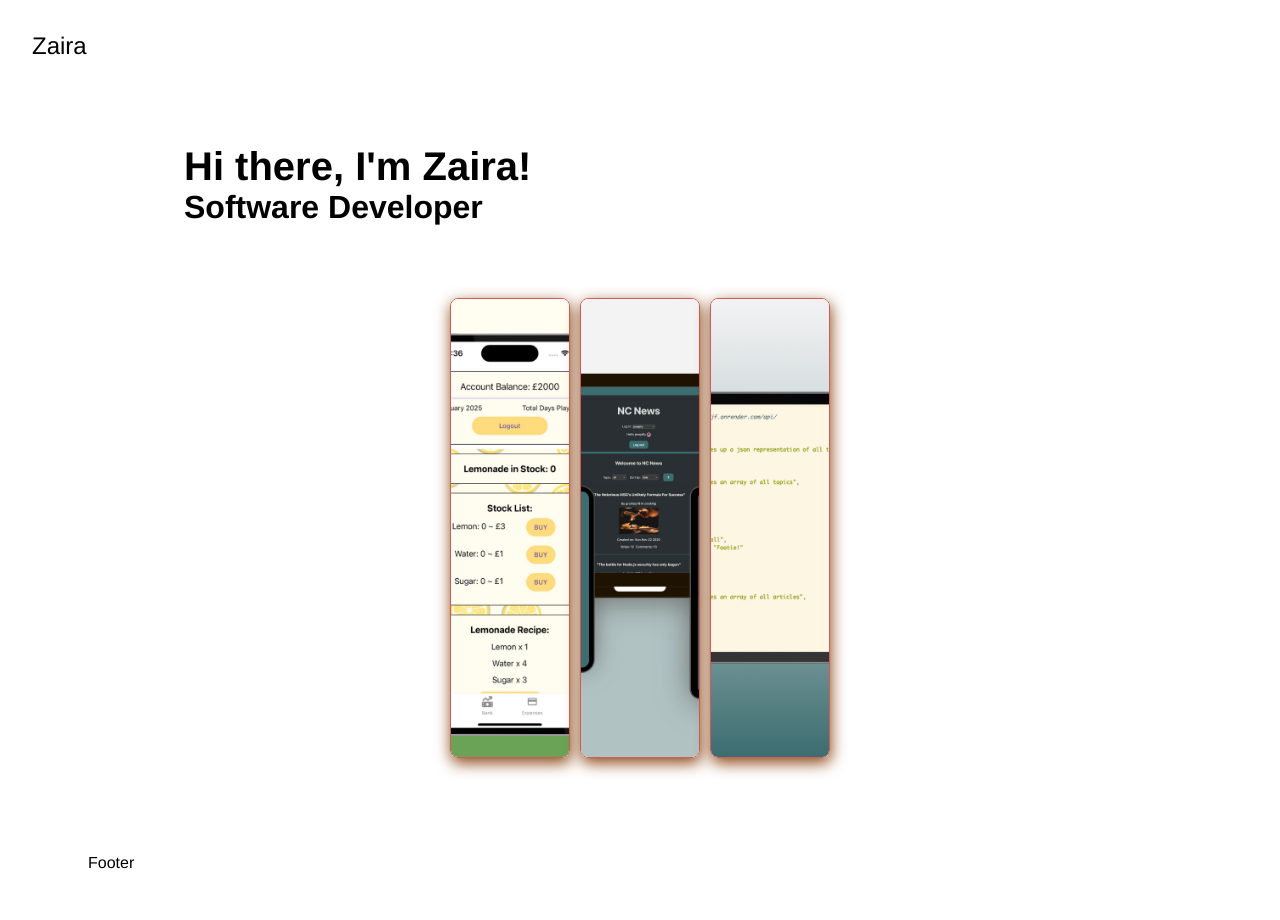
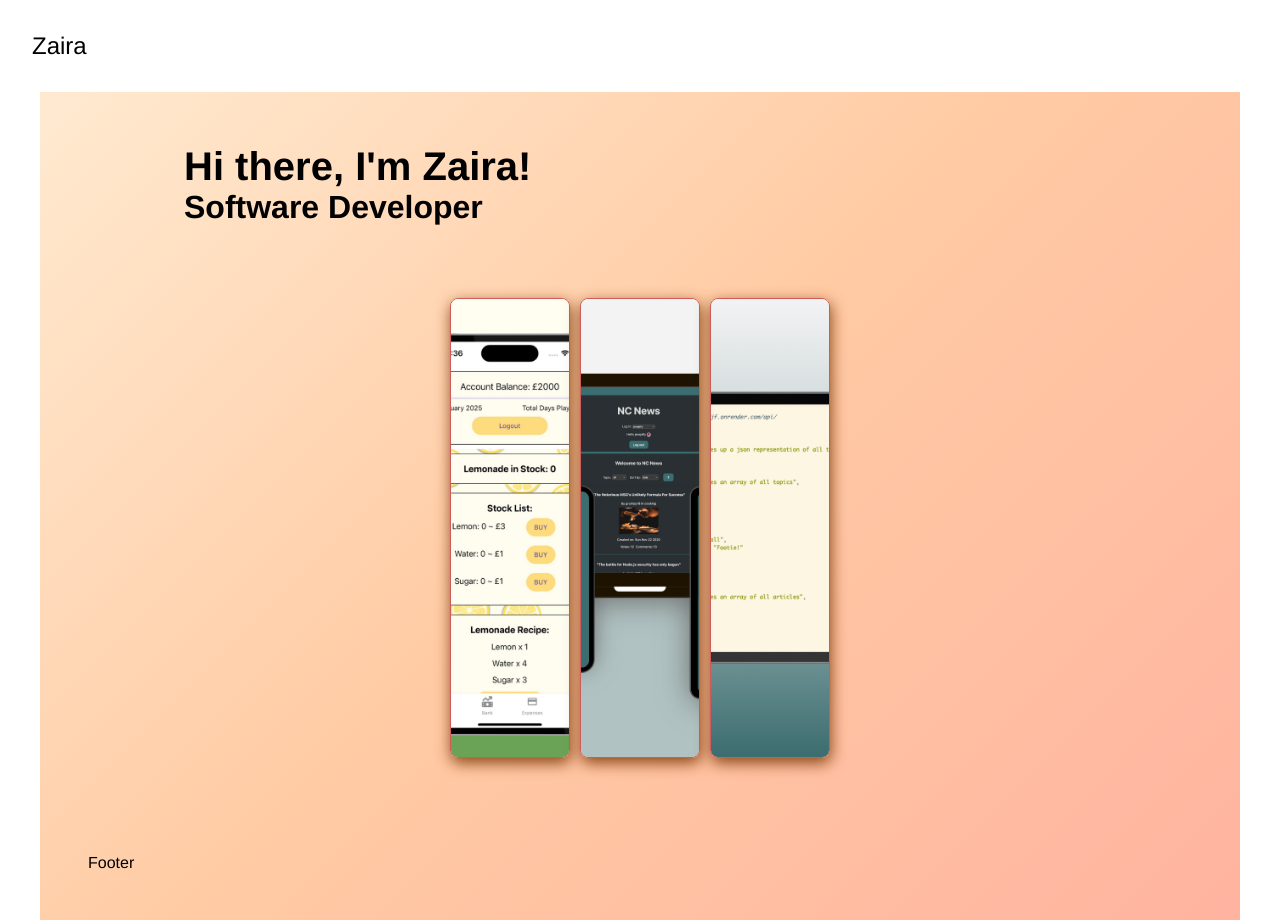
Before and after one commit to zairacodes/portfolio, a React (Vite) app: page / in a window 1280 px wide. Built offline with nearby package versions, Linux system fonts and the light colour scheme.

Commit message:
Add background colour to App.css to complement ProjectCard updates

```diff
--- a/src/App.css
+++ b/src/App.css
@@ -2,4 +2,5 @@
   margin: 0 auto;
   padding: 3rem;
   max-width: 1200px;
+  background: linear-gradient(135deg, #FFEDD5, #FFCBA4, #FFB3A0);
 }
```
